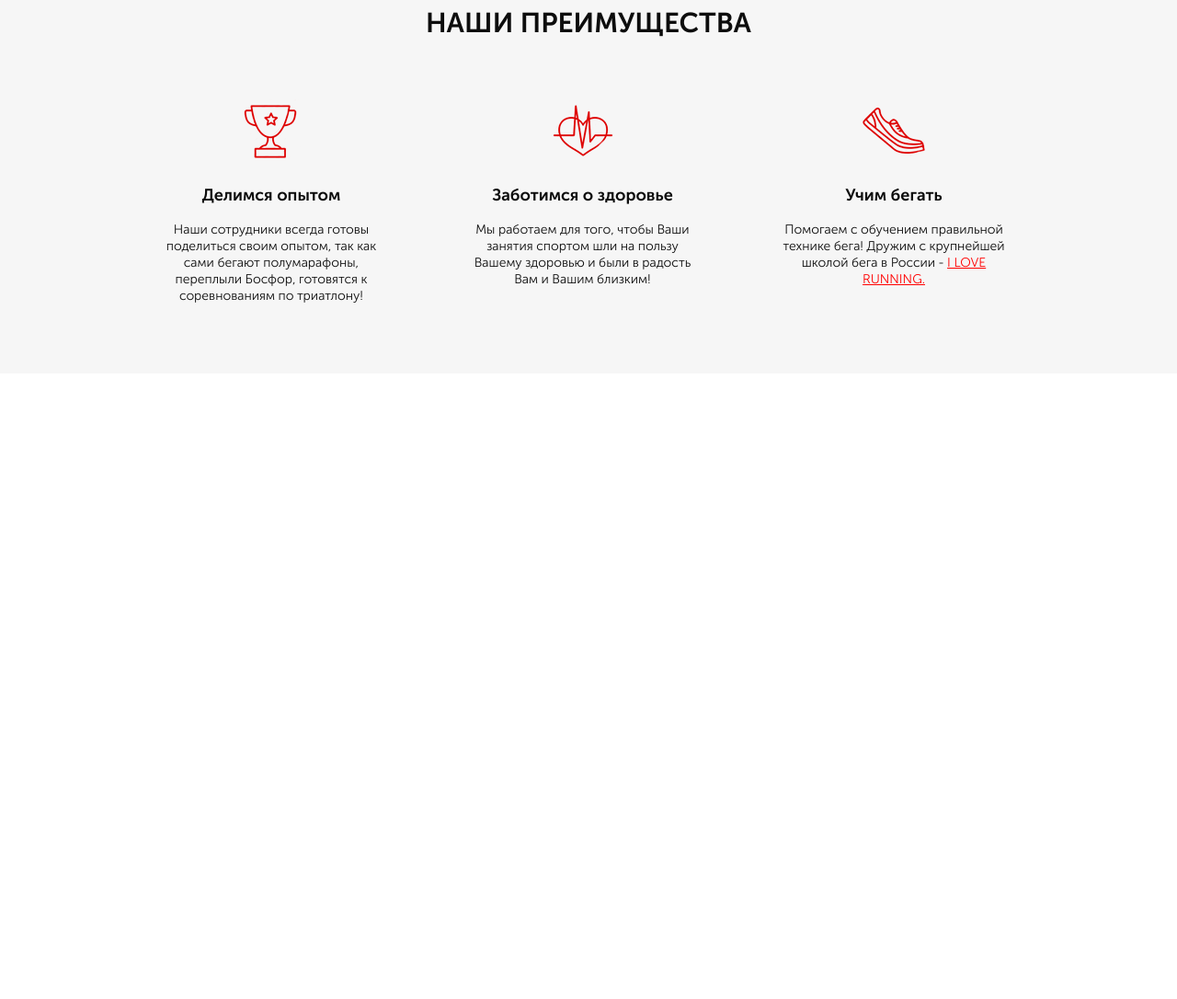
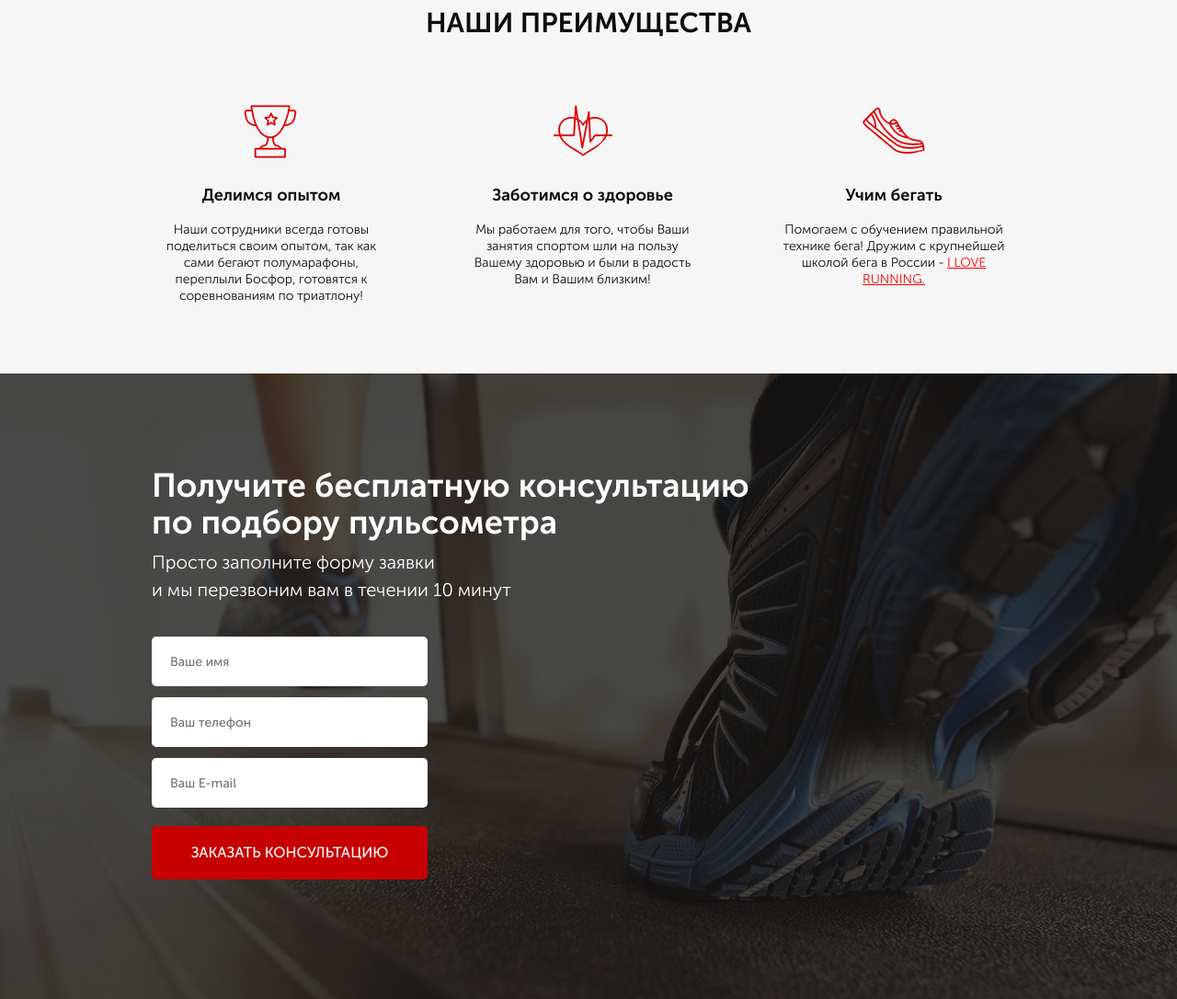
Before and after one commit to denispolyakov11/run_Smart, a website: page src/index.html in a window 1280 px wide. Shown: the part 747-1833 px from the top of the page at 92% size. Before the commit the page ends 1153 px from the top, so only its background shows below. Drawn offline with Linux system fonts and the light colour scheme.

Commit message:
add consultation block

```diff
--- a/src/index.html
+++ b/src/index.html
@@ -56,7 +56,7 @@
 
     <div class="benefits">
         <div class="container">
-            <div class="benefits__header">НАШИ ПРЕИМУЩЕСТВА</div>
+            <div class="title">НАШИ ПРЕИМУЩЕСТВА</div>
             <div class="benefits__wrappers">
                 <div class="benefits__item">
                     <img src="icons/cup.png" alt="cup">
@@ -79,6 +79,24 @@
             </div>
         </div>
     </div>
+    <div class="consultation">
+        <div class="container">
+            <h2 class="title title_left">
+                Получите бесплатную консультацию<br>
+                по подбору пульсометра
+            </h2>
+            <div class="consultation__descr">
+                Просто заполните форму заявки<br>
+                и мы перезвоним вам в течении 10 минут
+            </div>
+            <form class="feed-form" action="">
+                <input name="name" required placeholder="Ваше имя" type="text">
+                <input name="phone" required placeholder="Ваш телефон" type="number">
+                <input name="email" required placeholder="Ваш E-mail" type="email">
+                <button class="button button_submit">заказать кОНСУЛЬТАЦИЮ</button>
+            </form>
+        </div>
+    </div>
 
 
 
--- a/src/sass/_benefits.scss
+++ b/src/sass/_benefits.scss
@@ -2,17 +2,13 @@
     min-height: 473px;
     padding: 70px 0 65px 0;
     background-color: #F6F6F6;;
-    &__header{
-        color: #0D0D0D;
-        font-weight: 700;
-        font-size: 30px;
-        text-align: center;
-        margin-bottom: 60px;
-    }
+
+
     &__wrappers{
         display: flex;
         justify-content: space-between;
         width: 937px;
+        margin-top: 60px;
 
     }
     &__item{
--- a/src/sass/_buttons.scss
+++ b/src/sass/_buttons.scss
@@ -15,4 +15,14 @@
         font-weight: 500;
         font-size: 16px;
     }
+    &_submit{
+        background-color: #C70101;
+        width: 100%;
+        height: 58px;
+        font-weight: 500;
+        font-size: 16px;
+        text-align: center;
+        text-transform: uppercase;
+        color: #FFFFFF;
+    }
 }
--- /dev/null
+++ b/src/sass/_consultation.scss
@@ -0,0 +1,12 @@
+.consultation{
+    min-height: 680px;
+    background: url(../img/bg2.png) center (center/cover)  no-repeat;
+    padding: 102px 0 108px 0;
+    &__descr{
+        color: #FFFFFF;
+        font-weight: 300;
+        font-size: 20px;
+        line-height: 30px;
+        margin-top: 8px;
+    }
+}
--- /dev/null
+++ b/src/sass/_forms.scss
@@ -0,0 +1,21 @@
+.feed-form{
+    width: 300px;
+    margin-top: 36px;
+    display: flex;
+    flex-direction: column;
+    input{
+        height: 54px;
+        background-color: #FFFFFF;
+        border-radius: 5px;
+        border: none;
+        margin-bottom: 12px;
+        padding: 0 20px;
+        color: #4B4B4B;
+        font-size: 14px;
+        &:nth-child(3){
+            margin-bottom: 20px;
+        }
+
+    }
+
+}
--- /dev/null
+++ b/src/sass/_title.scss
@@ -0,0 +1,14 @@
+.title{
+    color: #0D0D0D;
+    font-weight: 700;
+    font-size: 30px;
+    text-align: center;
+    &_left{
+        text-align: left;
+        color: #FFFFFF;
+        font-weight: bold;
+        font-size: 36px;
+        line-height: 40px;
+    }
+
+}
--- a/src/sass/style.scss
+++ b/src/sass/style.scss
@@ -1,3 +1,14 @@
+input[type="number"]::-webkit-outer-spin-button,
+input[type="number"]::-webkit-inner-spin-button {
+    -webkit-appearance: none;
+}
+
+input[type='number'],
+input[type="number"]:hover,
+input[type="number"]:focus {
+    appearance: none;
+    -moz-appearance: textfield;
+}
 *{
     font-family: "Museo Sans Cyrl", sans-serif;
 }
@@ -10,3 +21,6 @@
 @import "header";
 @import "buttons";
 @import "benefits";
+@import "title";
+@import "consultation";
+@import "forms";
```
Also changed, not shown: src/css/style.min.css.
